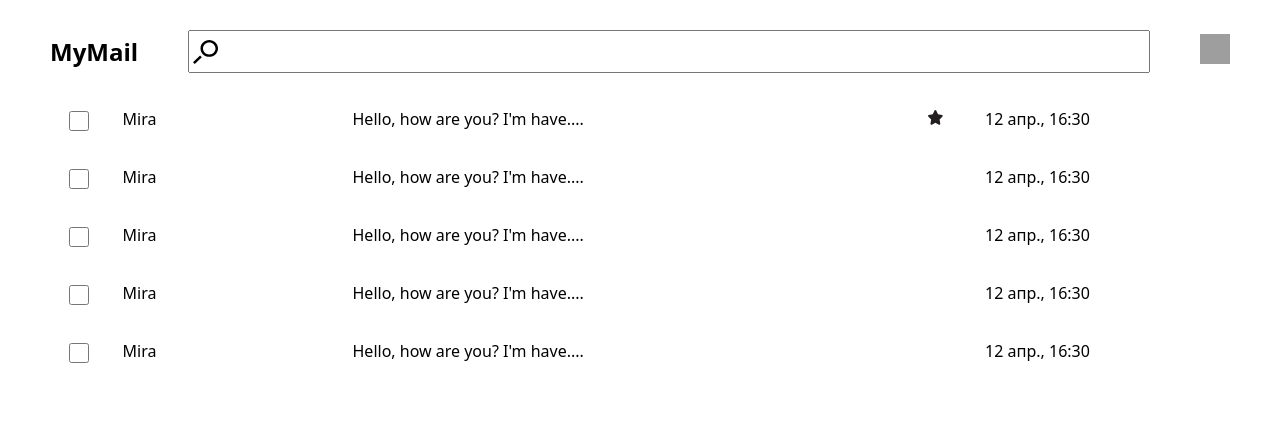
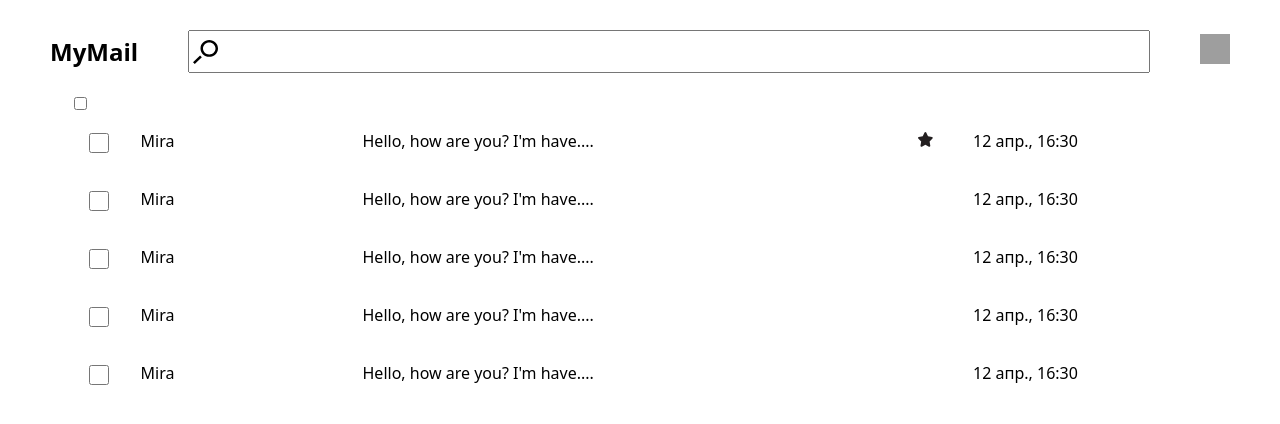
Before and after one commit to drummer-Yurii/mail-frontend, a Vue app: page / in a window 1280 px wide. Shown: the top 424 px of the page. Built offline with nearby package versions, Linux system fonts and the light colour scheme; grey boxes are pictures that could not be loaded.

Commit message:
create checkbox for choice all checkbox

```diff
--- a/src/components/Controls/Checkbox/Checkbox.vue
+++ b/src/components/Controls/Checkbox/Checkbox.vue
@@ -1,7 +1,21 @@
 <script setup>
-defineEmits(["check"])
+import { ref, watch } from 'vue';
+
+defineEmits(["check"]);
+const props = defineProps(["isChecked"]);
+
+const refEl = ref();
+
+watch(() => props.isChecked, () => {
+    refEl.value.checked = props.isChecked;
+})
 </script>
 
 <template>
-    <input type="checkbox" @change="$emit('check', $event.target.checked)" />
+    <input
+        type="checkbox"
+        :checked="isChecked"
+        @change="$emit('check', $event.target.checked)"
+        ref="refEl"
+    />
 </template>
--- a/src/components/Letter/Letter.vue
+++ b/src/components/Letter/Letter.vue
@@ -3,11 +3,11 @@ import { computed, ref } from 'vue';
 import Checkbox from '../Controls/Checkbox/Checkbox.vue';
 import css from "./Letter.module.css";
 
-const { date, isImportant } = defineProps(["date", "isImportant"]);
+const props = defineProps(["date", "isImportant", "isAllChecked"]);
 const isChecked = ref(false);
 
 const stringDate = computed(() => {
-    return Intl.DateTimeFormat("ru-RU", { month: "short", day: "numeric", hour: "numeric", minute: "numeric" }).format(date);
+    return Intl.DateTimeFormat("ru-RU", { month: "short", day: "numeric", hour: "numeric", minute: "numeric" }).format(props.date);
 })
 
 function handle(isCheckedEvent) {
@@ -16,14 +16,18 @@ function handle(isCheckedEvent) {
 
 const letterClasses = computed(() => ({
     [css.letter]: true,
-    [css.letter_checked]: isChecked.value
+    [css.letter_checked]: isChecked.value || props.isAllChecked
 }))
 </script>
 
 <template>
     <div :class="letterClasses">
         <div>
-            <Checkbox @check="handle" :class="[css.letter__checkbox]" />
+            <Checkbox
+                @check="handle"
+                :class="[css.letter__checkbox]"
+                :isChecked="isChecked || isAllChecked"
+            />
         </div>
         <div class="">
             <slot name="sender"></slot>
--- a/src/components/Main/Main.vue
+++ b/src/components/Main/Main.vue
@@ -2,18 +2,28 @@
 import Letter from "../Letter/Letter.vue";
 import { LettersMock } from "../../utils/mock";
 import css from "./Main.module.css";
+import Checkbox from "../Controls/Checkbox/Checkbox.vue";
+import { ref } from "vue";
+
+const isAllChecked = ref(false);
+
+function handler (state) {
+    isAllChecked.value = state;
+}
 </script>
 
 <template>
-    <main>
-        <aside></aside>
+    <main :class="css.main">
         <section :class="css.letters">
+            <div>
+                <Checkbox @check="handler" />
+            </div>
             <Letter
                 v-for="{date, title, sender, isImportant} in LettersMock"
                 :key="date"
                 :date="date"
-                :sender="sender"
                 :isImportant="isImportant"
+                :isAllChecked="isAllChecked"
             >
                 <template #title>{{ title }}</template>
                 <template #sender>{{ sender }}</template>
```
